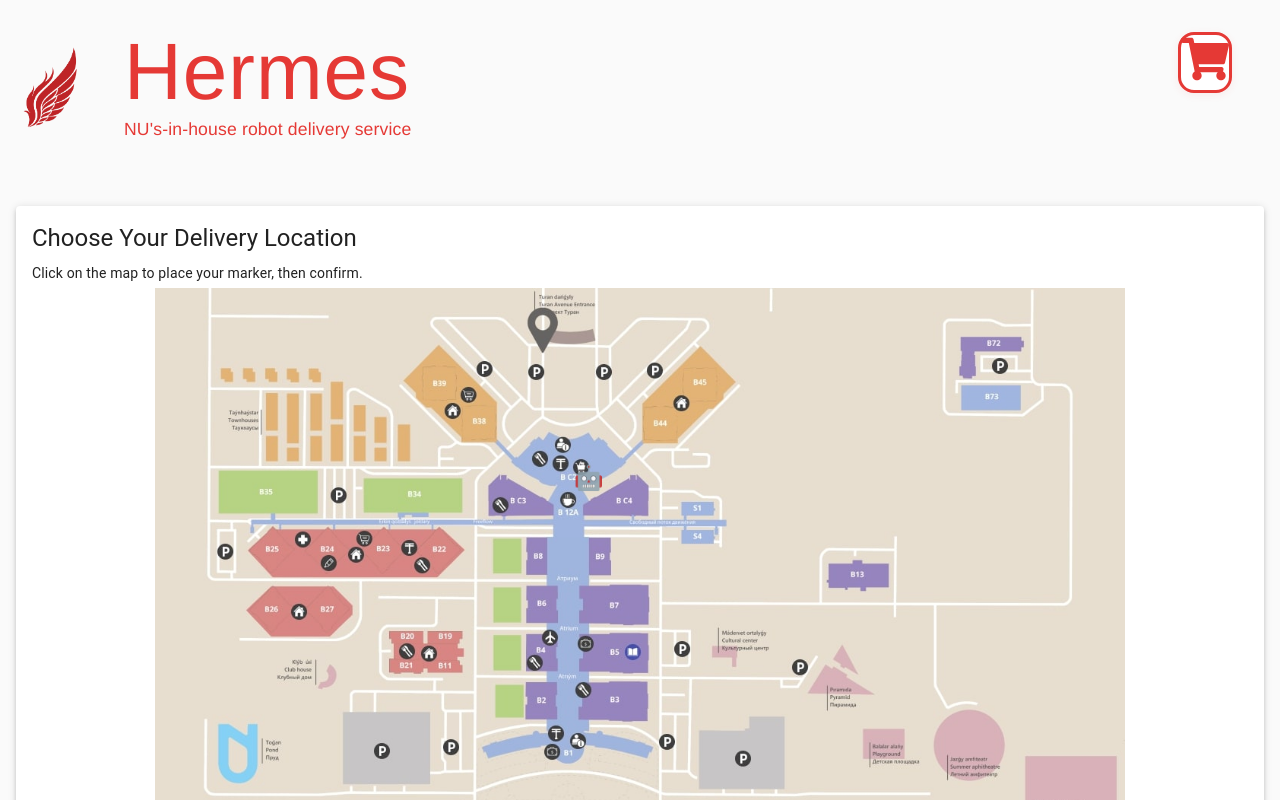
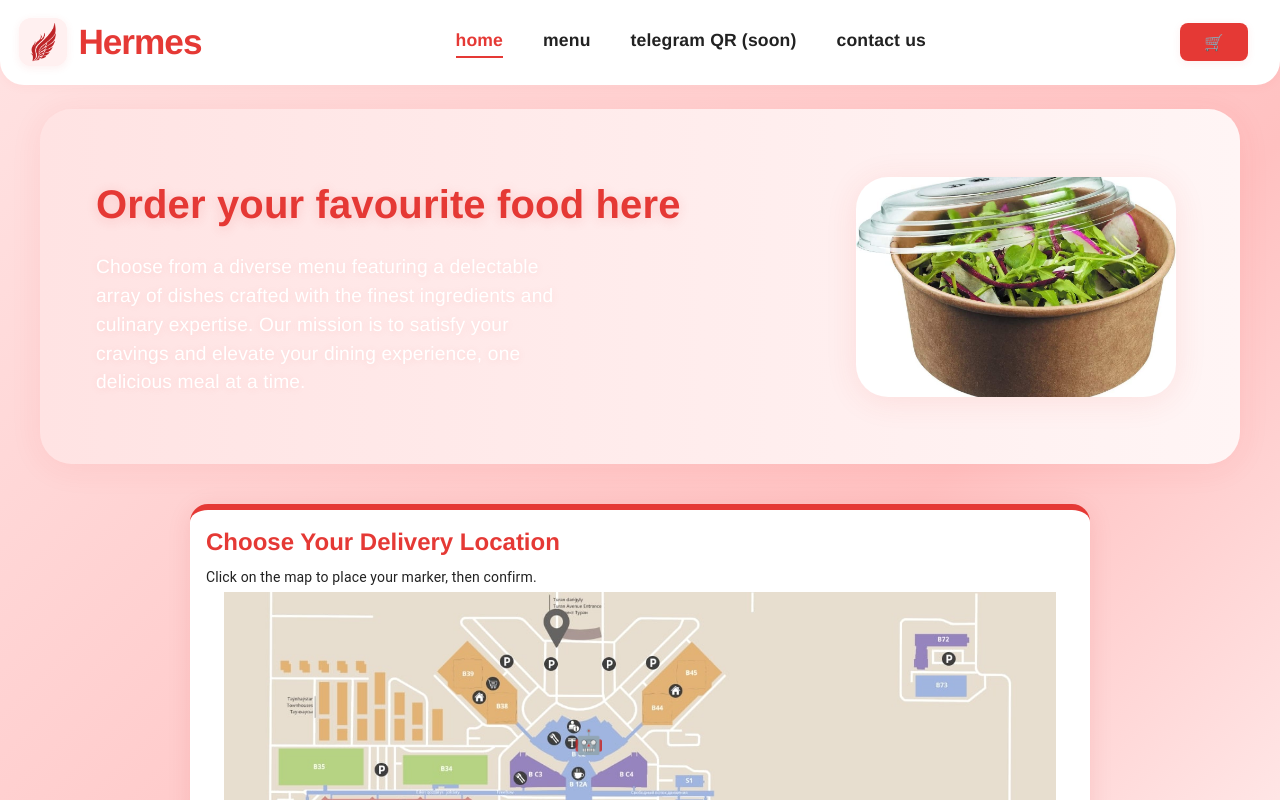
Before and after one commit to OneSkyMario/Hermes-Website, a React (Create React App) app: page / in a window 1280 px wide. Shown: the top 800 px of the page. Built offline with nearby package versions, Linux system fonts and the light colour scheme.

Commit message:
Redesign 1st iteration

```diff
--- a/src/App.css
+++ b/src/App.css
@@ -324,6 +324,25 @@
   max-width: 900px;
 }
 
+/* Fix overall layout and spacing */
+.app-bg {
+  min-height: 100vh;
+  background: linear-gradient(135deg, #ffe3e3 0%, #ffc1c1 60%, #fff5f5 100%);
+  font-family: 'Helvetica Neue', Helvetica, Arial, sans-serif;
+  margin: 0;
+  padding: 0;
+}
+
+/* Center main content and reduce zoomed-out feel */
+.hero-section,
+.map-section-home,
+.contact-section,
+.menu-section {
+  max-width: 1100px;
+  margin: 0 auto 2.5rem auto;
+  padding: 0 1.5rem;
+}
+
 /* Headings */
 h1, h2, h3, h4, h5, h6, .MuiTypography-h5, .MuiTypography-h6 {
   font-family: 'Helvetica Neue', Helvetica, Arial, sans-serif !important;
@@ -385,6 +404,195 @@ button:hover, .MuiButton-root:hover {
   font-family: 'Helvetica Neue', Helvetica, Arial, sans-serif;
 }
 
+/* Tomato-style header */
+.header {
+  display: flex;
+  align-items: center;
+  justify-content: space-between;
+  padding: 1rem 2rem 1rem 1.2rem;
+  background: #fff;
+  box-shadow: 0 2px 12px rgba(229,57,53,0.04);
+  border-radius: 0 0 24px 24px;
+  margin-bottom: 1.5rem;
+}
+.logo-area {
+  display: flex;
+  align-items: center;
+  gap: 0.7rem;
+}
+.logo-img {
+  height: 48px;
+  width: 48px;
+  object-fit: contain;
+  border-radius: 12px;
+  background: #fff0f0;
+  box-shadow: 0 2px 8px rgba(229,57,53,0.08);
+}
+.logo-text {
+  font-size: 2.2rem;
+  font-weight: 800;
+  color: #e53935;
+  font-family: 'Helvetica Neue', Helvetica, Arial, sans-serif;
+  letter-spacing: -1px;
+}
+.nav-bar {
+  display: flex;
+  gap: 2.5rem;
+}
+.nav-link {
+  font-size: 1.1rem;
+  color: #222;
+  text-decoration: none;
+  font-weight: 600;
+  padding-bottom: 0.2rem;
+  border-bottom: 2px solid transparent;
+  transition: border 0.2s, color 0.2s;
+}
+.nav-link.active, .nav-link:hover {
+  color: #e53935;
+  border-bottom: 2.5px solid #e53935;
+}
+.header-actions {
+  display: flex;
+  align-items: center;
+  gap: 1.2rem;
+}
+.icon-btn {
+  background: none;
+  border: none;
+  font-size: 1.7rem;
+  cursor: pointer;
+  color: #e53935;
+  padding: 0.3rem 0.7rem;
+  border-radius: 8px;
+  transition: background 0.2s;
+}
+.icon-btn:hover {
+  background: #ffe3e3;
+}
+.sign-in-btn {
+  background: #fff;
+  color: #e53935;
+  border: 2px solid #e53935;
+  border-radius: 24px;
+  padding: 0.5rem 1.5rem;
+  font-weight: 700;
+  font-size: 1.1rem;
+  cursor: pointer;
+  transition: background 0.2s, color 0.2s;
+}
+.sign-in-btn:hover {
+  background: #e53935;
+  color: #fff;
+}
+
+/* Hero Section */
+.hero-section {
+  display: flex;
+  align-items: center;
+  justify-content: center;
+  background: linear-gradient(90deg, #ffe3e3 0%, #fff5f5 100%);
+  border-radius: 32px;
+  margin: 0 auto 2.5rem auto;
+  max-width: 1200px;
+  min-height: 340px;
+  box-shadow: 0 4px 32px rgba(229,57,53,0.08);
+  position: relative;
+  overflow: hidden;
+}
+.hero-content {
+  flex: 1;
+  padding: 2rem 1.2rem 2rem 2rem;
+  z-index: 2;
+}
+.hero-title {
+  font-size: 2.5rem;
+  font-weight: 800;
+  color: #fff;
+  margin-bottom: 1.2rem;
+  text-shadow: 0 2px 12px rgba(229,57,53,0.18);
+}
+.hero-desc {
+  font-size: 1.2rem;
+  color: #fff;
+  margin-bottom: 2.2rem;
+  max-width: 480px;
+  text-shadow: 0 1px 8px rgba(229,57,53,0.10);
+}
+.view-menu-btn {
+  background: #fff;
+  color: #e53935;
+  border: none;
+  border-radius: 24px;
+  padding: 0.8rem 2.2rem;
+  font-weight: 700;
+  font-size: 1.2rem;
+  cursor: pointer;
+  box-shadow: 0 2px 8px rgba(229,57,53,0.08);
+  transition: background 0.2s, color 0.2s;
+}
+.view-menu-btn:hover {
+  background: #e53935;
+  color: #fff;
+}
+.hero-img {
+  flex: 1;
+  max-width: 320px;
+  height: 220px;
+  object-fit: cover;
+  border-radius: 32px;
+  margin-right: 2.5rem;
+  box-shadow: 0 4px 32px rgba(229,57,53,0.10);
+  background: #fff;
+}
+
+@media (max-width: 900px) {
+  .hero-section, .map-section-home, .contact-section, .menu-section {
+    padding: 0 0.5rem;
+    max-width: 98vw;
+  }
+  .hero-title {
+    font-size: 1.7rem;
+  }
+  .hero-img {
+    max-width: 90vw;
+    height: 140px;
+  }
+}
+
+/* Contact page styles */
+.contact-section {
+  display: flex;
+  justify-content: center;
+  align-items: flex-start;
+  min-height: 60vh;
+}
+.contact-card {
+  background: #fff;
+  border-radius: 18px;
+  box-shadow: 0 4px 24px rgba(200,0,0,0.10);
+  padding: 2.5rem 2.5rem 2rem 2.5rem;
+  max-width: 420px;
+  width: 100%;
+  text-align: center;
+  border-top: 6px solid #e53935;
+  margin-top: 3rem;
+}
+.contact-card h2 {
+  color: #e53935;
+  font-size: 2rem;
+  font-weight: 800;
+  margin-bottom: 1.2rem;
+}
+.contact-card a {
+  color: #e53935;
+  text-decoration: none;
+  font-weight: 700;
+}
+.contact-card a:hover {
+  text-decoration: underline;
+}
+
 /* Misc */
 .nickname-input input {
   font-family: 'Helvetica Neue', Helvetica, Arial, sans-serif;
--- a/src/App.js
+++ b/src/App.js
@@ -1,11 +1,11 @@
 import { useState, useEffect, useRef } from 'react';
 import { Button, Card, CardContent, Typography, Tabs, Tab, AppBar, Toolbar, IconButton, TextField, Badge, Drawer, Divider, Box } from '@mui/material';
-// import ShoppingCartIcon from '@mui/icons-material/ShoppingCart';
 import buttonImage from './assets/IceCappSolo.png';
 import nuMapImage from './assets/nu_map.jpg';
 import saladImage from './assets/salad_image.jpg';
 import { FaShoppingCart, FaMapMarkerAlt, FaRobot } from 'react-icons/fa';
-//import HermesLogo from './Hermes_Logo.png';
+import React from 'react';
+import './App.css';
 
 const drinks = [
   { id: 1, name: 'Ice Cappucino', image: buttonImage, price: 4.99 },
@@ -136,6 +136,8 @@ export default function App() {
       alert('Please enter a nickname first!');
       return;
     }
+
+    // Existing state updates
     setOrders(prev => [
       ...prev,
       {
@@ -149,6 +151,17 @@ export default function App() {
     setHasPlacedOrder(true);
     setShowLocationStep(false);
     setCartItems([]);
+
+    // Send the location to the ESP32
+    const ESP32_IP = '192.168.0.101'; // change to your ESP32’s LAN IP
+    fetch(`http://${ESP32_IP}/location`, {
+      method: 'POST',
+      headers: { 'Content-Type': 'application/json' },
+      body: JSON.stringify({ x: location.x, y: location.y })
+    })
+      .then(res => res.json())
+      .then(() => console.log('Location sent to ESP32'))
+      .catch(err => console.error('ESP32 POST failed:', err));
 }
 
   function handleNewOrder() {
@@ -158,63 +171,44 @@ export default function App() {
   }
 
   return (
-    <div className="App">
-      <header className="App-header" style={{ position: 'relative', display: 'flex', flexDirection: 'row', alignItems: 'center', justifyContent: 'flex-start', padding: '2rem 0 1rem 0', background: 'none', gap: 24 }}>
-        <img src="/Hermes_Logo.png" alt="Hermes Logo" style={{ height: 100, width: 100, objectFit: 'contain', borderRadius: 8}} />
-        <div style={{ display: 'flex', flexDirection: 'column', alignItems: 'flex-start', justifyContent: 'center' }}>
-          <span style={{ fontFamily: 'Helvetica Neue, Helvetica', fontWeight: 100000, fontSize: '5rem', color: '#e53935', letterSpacing: 1, lineHeight: 1 }}>
-            Hermes
-          </span>
-          <div style={{ fontFamily: 'Helvetica Neue, Helvetica, Arial, sans-serif', fontWeight: 500, fontSize: '1.1rem', color: '#e53935', marginTop: 4 }}>
-            NU's-in-house robot delivery service
+    <div className="app-bg">
+      {/* Header */}
+      <header className="header">
+        <div className="logo-area">
+          <img src="/Hermes_Logo.png" alt="Hermes Logo" className="logo-img" />
+          <span className="logo-text">Hermes</span>
         </div>
-        </div>
-        <div className="cart-icon" onClick={handleCartOpen} style={{ position: 'absolute', top: 32, right: 48, zIndex: 10, border: '3px solid #e53935', borderRadius: 16, background: 'white', transition: 'box-shadow 0.2s, background 0.2s', boxShadow: '0 2px 8px rgba(229,57,53,0.08)' }}>
-          <FaShoppingCart color="#e53935" size="3rem" />
-          {cartItems.length > 0 && (
-            <span
-              className="cart-count"
-              style={{
-                position: 'absolute',
-                top: 40,
-                right: -20,
-                backgroundColor: '#e53935',
-                color: '#fff',
-                borderRadius: 999,
-                padding: '2px 10px',
-                fontSize: '1rem',
-                fontWeight: 700,
-                boxShadow: '0 2px 8px rgba(229,57,53,0.18)',
-                border: '2px solid #fff',
-                minWidth: 26,
-                minHeight: 26,
-                display: 'flex',
-                alignItems: 'center',
-                justifyContent: 'center',
-                zIndex: 20,
-                transition: 'background 0.2s, color 0.2s',
-              }}
-            >
-              {cartItems.reduce((sum, ci) => sum + ci.quantity, 0)}
-            </span>
-          )}
+        <nav className="nav-bar">
+          <a href="#home" className={`nav-link${selectedTab === 0 ? ' active' : ''}`} onClick={() => setSelectedTab(0)}>home</a>
+          <a href="#menu" className={`nav-link${selectedTab === 1 ? ' active' : ''}`} onClick={() => setSelectedTab(1)}>menu</a>
+          <a href="#telegram" className="nav-link">telegram QR (soon)</a>
+          <a href="#contact" className={`nav-link${selectedTab === 2 ? ' active' : ''}`} onClick={() => setSelectedTab(2)}>contact us</a>
+        </nav>
+        <div className="header-actions">
+          <button className="icon-btn">
+            <span role="img" aria-label="cart">🛒</span>
+          </button>
         </div>
       </header>
 
-      {!hasPlacedOrder ? (
-        <Box sx={{ p: 2, bgcolor: 'background.default' }}>
-          {/* Show the map at the top only if location is not confirmed */}
-          {!locationConfirmed && (
-            <div ref={mapRef} style={{ marginBottom: 32 }}>
-              <Card sx={{ mt: 4, p: 2, width: '100%', boxSizing: 'border-box', mx: 'auto', boxShadow: 3 }}>
-                {nickname && (
-                  <Typography variant="subtitle1" color="primary" sx={{ mb: 1 }}>
-                    Delivering to: <b>{nickname}</b>
-                  </Typography>
-                )}
+      {/* Main Content Routing */}
+      {selectedTab === 0 && (
+        <>
+          {/* Hero Section */}
+          <section className="hero-section">
+            <div className="hero-content">
+              <h1 className="hero-title">Order your favourite food here</h1>
+              <p className="hero-desc">Choose from a diverse menu featuring a delectable array of dishes crafted with the finest ingredients and culinary expertise. Our mission is to satisfy your cravings and elevate your dining experience, one delicious meal at a time.</p>
+            </div>
+            <img src={require('./assets/salad_image.jpg')} alt="Food" className="hero-img" />
+          </section>
+          {/* Map Section (always visible on home) */}
+          <div className="map-section-home">
+            <div ref={mapRef} style={{ margin: '32px auto', maxWidth: 900 }}>
+              <Card sx={{ p: 2, width: '100%', boxSizing: 'border-box', mx: 'auto', boxShadow: 3 }}>
                 <Typography variant="h5" gutterBottom>Choose Your Delivery Location</Typography>
                 <Typography variant="body2" gutterBottom>Click on the map to place your marker, then confirm.</Typography>
-                <div style={{ position: 'relative', width: '100%', height: '70vh', margin: '0 auto' }}>
+                <div style={{ position: 'relative', width: '100%', height: '60vh', margin: '0 auto' }}>
                   <img
                     src={nuMapImage}
                     alt="Map for delivery location"
@@ -246,19 +240,19 @@ export default function App() {
                   </div>
                 </div>
                 {location && !locationConfirmed && (
-                  <>
-                    <Typography color="success.main" sx={{ mt: 2 }}>A robot is available to deliver to your location!</Typography>
                   <Button variant="contained" color="primary" sx={{ mt: 2 }} onClick={handleConfirmLocation}>
                     Confirm Location
                   </Button>
-                  </>
                 )}
               </Card>
             </div>
+          </div>
+        </>
       )}
-          {/* Rest of the UI below the map */}
-          {locationConfirmed && (
-            <>
+
+      {selectedTab === 1 && (
+        <Box sx={{ p: 2, bgcolor: 'background.default', maxWidth: 1200, margin: '0 auto' }}>
+          {/* Menu Tabs and Cards */}
           <Tabs value={selectedTab} onChange={handleTabChange} centered style={{ marginBottom: '20px' }}>
             <Tab label="Drinks" />
             <Tab label="Food" />
@@ -530,63 +524,7 @@ export default function App() {
               </Card>
             )}
           </div>
-            </>
-          )}
         </Box>
-      ) : (
-        <div style={{
-          display: 'flex',
-          justifyContent: 'center',
-          alignItems: 'center',
-          minHeight: '70vh',
-          fontFamily: 'Helvetica, Arial, sans-serif',
-        }}>
-          <div style={{
-            background: 'white',
-            borderRadius: 18,
-            boxShadow: '0 4px 24px rgba(200,0,0,0.10)',
-            padding: '2.5rem 2.5rem 2rem 2.5rem',
-            maxWidth: 480,
-            width: '100%',
-            textAlign: 'center',
-            borderTop: '8px solid #e53935',
-          }}>
-            <div style={{ marginBottom: 16 }}>
-              <span style={{ fontSize: 48, color: '#e53935', fontWeight: 700 }}>🤖</span>
-            </div>
-            <div style={{ fontWeight: 700, fontSize: '2.1rem', color: '#e53935', marginBottom: 12, fontFamily: 'Helvetica, Arial, sans-serif' }}>
-              Order Confirmed!
-            </div>
-            <div style={{ fontWeight: 700, color: '#e53935', fontSize: '1.1rem', marginBottom: 8, fontFamily: 'Helvetica, Arial, sans-serif' }}>
-              Your order will be delivered to {nickname}
-            </div>
-            <div style={{ fontWeight: 700, color: '#222', fontSize: '1.1rem', marginBottom: 24, fontFamily: 'Helvetica, Arial, sans-serif' }}>
-              A robot will deliver your order to the selected location.
-            </div>
-            <button
-              className="new-order-btn"
-              onClick={handleNewOrder}
-              style={{
-                background: '#e53935',
-                color: 'white',
-                border: 'none',
-                borderRadius: 8,
-                padding: '0.7rem 2.2rem',
-                fontWeight: 700,
-                fontSize: '1.1rem',
-                fontFamily: 'Helvetica, Arial, sans-serif',
-                cursor: 'pointer',
-                marginTop: 8,
-                boxShadow: '0 2px 8px rgba(229,57,53,0.08)',
-                transition: 'background 0.2s',
-              }}
-              onMouseOver={e => e.currentTarget.style.background = '#b71c1c'}
-              onMouseOut={e => e.currentTarget.style.background = '#e53935'}
-            >
-              Place New Order
-            </button>
-          </div>
-        </div>
       )}
     </div>
   );
```
Lines whose indentation alone changed are shown as unchanged.
